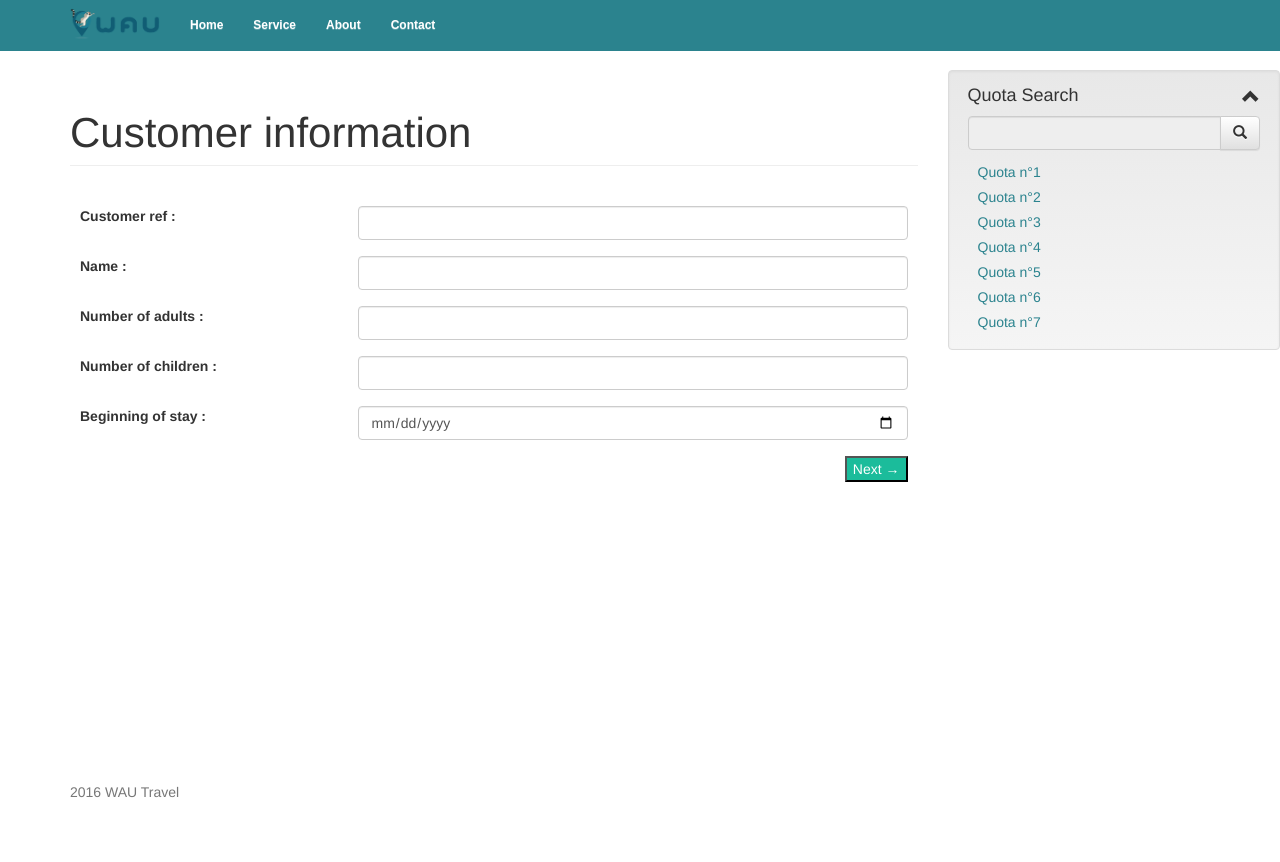
After one commit to WAUIO/Quota, a PHP site: template templates/info.twig in a window 1280 px wide. The commit adds this page. Run offline with PHP 8.4, Linux system fonts and the light colour scheme; the template is opened without the code that fills it, so the values that code supplies are empty; some libraries are stand-ins or nearby versions.

Commit message:
change file name

```diff
--- /dev/null
+++ b/public/css/info.css
@@ -0,0 +1,21 @@
+
+.form-submit {
+    float: right;
+    background-color: #1BBC9B;
+    color: #ffffff;
+    margin-right: 10px;
+}
+.form-control {
+    float: right;
+    width: 550px;
+
+
+}
+.form-label {
+    float: left;
+
+
+}
+.field {
+    margin: 1px 10px 10px 10px;
+}
--- a/public/css/style.css
+++ b/public/css/style.css
@@ -9,27 +9,31 @@ footer {
     background: #2B838E;
 }
 
+#logo{
+    width: 90px;
+    position: relative;
+    top:-10px;
+}
+
 .title-logo, .navbar-nav{
     color:white;
 }
-
 .content {
     top:0;
  }
 .sidebar-outer {
-    min-width: 100px;
     position: relative;
 }
 .well{
     padding-top: 5px;
     right:0;
-    width: 100%;
     min-width: 200px;
 }
 #search_glyphicon{
   cursor: pointer;
 }
 #quota_list{
+    margin-top: 10px;
     max-height:170px;
     overflow: auto;
     position: relative;
@@ -291,13 +295,13 @@ h3{
 .navbar-nav a{
     float: left;
     color: white;
-    text-transform: uppercase;
     font: bold 12px/25px Arial, Helvetica;
     text-decoration: none;
 }
 
 .navbar-nav li:hover > a{
     color: #000000;
+    background: #D1D3D4;
 }
 
 *html .navbar-nav li a:hover{ /* IE6 */
--- a/public/js/function.js
+++ b/public/js/function.js
@@ -1,6 +1,5 @@
 $(document).ready(function () {
     $('#quota_list').perfectScrollbar();
-
     $('.based_on').removeAttr("href");
 
     //detail hide
@@ -60,11 +59,6 @@ $(document).ready(function () {
     });
 
 
-    /**************/
-    $(".selectpicker").attr("disabled","disabled");
-    $(".form-control").attr("disabled","disabled");
-    $("#select-hotel").removeAttr("disabled");
-
     /*******checkbox event*******/
     $("input[type=checkbox]").click(function () {
         var checkbox_id = $('#'+$(this).closest(this).attr("id"));
@@ -77,151 +71,8 @@ $(document).ready(function () {
         }
     });
 
-    checkRoom();
-    simpleBase();
+
+    $(".selectpicker").attr("disabled","disabled");
+    $("#select-hotel").removeAttr("disabled");
+    $("#search_control").removeAttr("disabled");
 });
-
-
-/********************/
-function checkRoom() {
-    $('#select-hotel').change(function(){
-        var hotel=$('#select-hotel').find('option:selected').text();
-        if(hotel=="Sapphire"){
-            $("#doublebed").css("display","none");
-            $("#triplebed").show();
-            $("#extrabed").show();
-            $("[name='child']").show();
-        }
-        else if(hotel=="Ruby"){
-            $("#doublebed").show();
-            $("#extrabed").show();
-            $("[name='child']").show();
-            $("#triplebed").css("display","none");
-        }else if(hotel=="Gold"){
-            $("#doublebed").show();
-            $("#extrabed").css("display","none");
-            $("[name='child']").css("display","none");
-        }else if(hotel=="Jade"|| hotel=="Diamond"){
-            $("#singlebed").show();
-            $("#doublebed").show();
-            $("#triplebed").show();
-            $("#familybed").show();
-            $("#extrabed").show();
-            $("[name='child']").show();
-        }
-
-    });
-}
-
-
-function simpleBase(){
-    $("#save").click(function(){
-        var data="";
-        var hotel=$('#select-hotel').find('option:selected').text();
-
-
-        data+='hotel='+hotel;
-        if($("#single").is(':checked')){
-            var singleVal=$("#single").parents().eq(3).children().eq(1).children().find('option:selected').text();
-            data+=', singleVal='+singleVal;
-            var adultBreakfast = $("#adult-breakfast").parents().eq(3).children().eq(1).children().find('option:selected').text();
-            var adultLunch = $("#adult-lunch").parents().eq(3).children().eq(1).children().find('option:selected').text();
-            var adultDinner =  $("#adult-dinner").parents().eq(3).children().eq(1).children().find('option:selected').text();
-            if($("#adult-breakfast").is(':checked')){
-                data+=', adultBreakfast='+adultBreakfast;
-            }
-            if($("#adult-lunch").is(':checked')){
-                data+=', adultLunch='+adultLunch;
-            }
-            if($("#adult-dinner").is(':checked')){
-                data+=', adultDinner='+adultDinner;
-
-            }
-        }
-    });
-
-}
-
-function doubleBase(){
-    $("#save").click(function(){
-        var data="";
-        var hotel=$('#select-hotel').find('option:selected').text();
-        data+='hotel='+hotel;
-        if($("#double").is(':checked')){
-            var doubleVal=$("#double").parents().eq(3).children().eq(1).children().find('option:selected').text();
-            data+=', doubleVal='+doubleVal;
-            var adultBreakfast=$("#adult-breakfast").parents().eq(3).children().eq(1).children().find('option:selected').text();
-            var adultLunch=$("#adult-lunch").parents().eq(3).children().eq(1).children().find('option:selected').text();
-            var adultDinner=$("#adult-dinner").parents().eq(3).children().eq(1).children().find('option:selected').text();
-            if($("#adult-breakfast").is(':checked')){
-                data+=', adultBreakfast='+adultBreakfast;
-            }
-            if($("#adult-lunch").is(':checked')){
-                data+=', adultLunch='+adultLunch;
-            }
-            if($("#adult-dinner").is(':checked')){
-                data+=', adultDinner='+adultDinner;
-
-            }
-            alert(data);
-        }
-    });
-
-}
-
-function tripleBase(){
-    $("#save").click(function(){
-        var data="";
-        var hotel=$('#select-hotel').find('option:selected').text();
-        data+='hotel='+hotel;
-        if($("#triple").is(':checked')){
-            var tripleVal=$("#triple").parents().eq(3).children().eq(1).children().find('option:selected').text();
-            data+='tripleVal='+tripleVal;
-            var adultBreakfast=$("#adult-breakfast").parents().eq(3).children().eq(1).children().find('option:selected').text();
-            var adultLunch=$("#adult-lunch").parents().eq(3).children().eq(1).children().find('option:selected').text();
-            var adultDinner=$("#adult-dinner").parents().eq(3).children().eq(1).children().find('option:selected').text();
-            if($("#adult-breakfast").is(':checked')){
-                data+=', adultBreakfast='+adultBreakfast;
-            }
-            if($("#adult-lunch").is(':checked')){
-                data+=', adultLunch='+adultLunch;
-            }
-            if($("#adult-dinner").is(':checked')){
-                data+=', adultDinner='+adultDinner;
-
-            }
-            alert(data);
-        }
-    });
-
-}
-
-
-function extraBase(){
-    $("#save").click(function(){
-        var data="";
-        var hotel=$('#select-hotel').find('option:selected').text();
-        data+='hotel='+hotel;
-        var extra_adult = $("#extra-adult");
-        var adult_breakfast = $("#adult-breakfast");
-        var adult_lunch = $("#adult-lunch");
-        var adult_dinner = $("#adult-dinner");
-        if(extra_adult.is(':checked')){
-            var extraVal= extra_adult.parents().eq(3).children().eq(1).children().find('option:selected').text();
-            data+='extraVal='+extraVal;
-            var adultBreakfast=adult_breakfast.parents().eq(3).children().eq(1).children().find('option:selected').text();
-            var adultLunch=adult_lunch.parents().eq(3).children().eq(1).children().find('option:selected').text();
-            var adultDinner=adult_dinner.parents().eq(3).children().eq(1).children().find('option:selected').text();
-            if(adult_breakfast.is(':checked')){
-                data+=', adultBreakfast='+adultBreakfast;
-            }
-            if(adult_lunch.is(':checked')){
-                data+=', adultLunch='+adultLunch;
-            }
-            if(adult_dinner.is(':checked')){
-                data+=', adultDinner='+adultDinner;
-            }
-        }
-    });
-
-}
--- /dev/null
+++ b/templates/info.twig
@@ -0,0 +1,42 @@
+{% extends 'layout.twig' %}
+
+{% block edit_client %}
+    <div class="col-xs-9 content">
+        <h1 class="page-header">
+            Customer information
+        </h1>
+        <div class="customer_info">
+            <table class="flat-table">
+                <tbody>
+
+                <form action="submit">
+                    <div class="field">
+                        </br>
+                        <label class="form-label">Customer ref : </label>
+                        <input type="text" class="form-control"  required="required"/></br> </br>
+                    </div>
+                    <div class="field">
+                        <label class="form-label">Name : </label>
+                        <input type="text" class="form-control"> </br> </br>
+                    </div>
+                    <div class="field">
+                        <label class="form-label">Number of adults : </label>
+                        <input type="number" class="form-control" > </br> </br>
+                    </div>
+                    <div class="field">
+                        <label class="form-label">Number of children : </label>
+                        <input type="number" class="form-control" > </br> </br>
+                    </div>
+                    <div class="field">
+                        <label class="form-label">Beginning of stay : </label>
+                        <input type="date" class="form-control" > </br> </br>
+                    </div>
+
+                    <input type="submit" class="form-submit" value="Next &rarr;">
+                </form>
+
+                </tbody>
+            </table>
+        </div>
+    </div>
+{% endblock edit_client %}
--- a/templates/layout.twig
+++ b/templates/layout.twig
@@ -21,6 +21,7 @@
 
     <!--Stylesheet-->
     <link href="/css/style.css" rel="stylesheet">
+    <link href="/css/info.css" rel="stylesheet">
     <link href="/css/funky.css" rel="stylesheet">
     <link href="/css/perfect-scrollbar.min.css" rel="stylesheet">
 
@@ -40,20 +41,19 @@
                 <span class="icon-bar"></span>
                 <span class="icon-bar"></span>
             </button>
-            <a class="navbar-brand title-logo" href="{{ base_url() }}">WAU Travel</a>
+            <a class="navbar-brand title-logo" href="{{ base_url() }}"><img class="center-block" id="logo" src="/images/logo_new.png"/></a>
         </div>
         <!-- Collect the nav links, forms, and other content for toggling -->
         <div class="collapse navbar-collapse" id="bs-example-navbar-collapse-1">
             <ul  class="nav navbar-nav" id="menu">
                 <li><a href="#">Home</a></li>
                 <li>
-                    <a href="#">Categories</a>
+                    <a href="#">Service</a>
                     <ul>
                         <li><a href="#">Room</a></li>
-                        <li><a href="#">Benefit</a></li>
+                        <li><a href="#">Prestation</a></li>
                     </ul>
                 </li>
-                <li><a href="#">Work</a></li>
                 <li><a href="#">About</a></li>
                 <li><a href="#">Contact</a></li>
             </ul>
@@ -63,9 +63,56 @@
     <!-- /.container -->
 </nav>
 
-{% block body %}
+<!-- Page Content -->
+<div class="container">
+    <div class="row">
+        {% block edit_client %}
+        {% endblock edit_client %}
 
-{% endblock body %}
+        {% block room_quota %}
+        {% endblock room_quota %}
+
+        {% block search_menu %}
+            <!--Content RIGHT-->
+            <div class="col-xs-3" >
+                <div class="fixed">
+                    <div class="well">
+                        <h4>Quota Search <span id="search_glyphicon" class="glyphicon glyphicon-chevron-up"></span></h4>
+                        <div class="input-group">
+                            <input type="text" class="form-control search_control" disabled="disabled">
+                            <span class="input-group-btn">
+                            <button class="btn btn-default" type="button">
+                                <span class="glyphicon glyphicon-search"></span>
+                            </button>
+                            </span>
+                        </div>
+                        <!-- /.input-group -->
+                        <div class="row" id="quota_list">
+                            <div class="col-lg-12">
+                                {% for i in 1..20 %}
+                                    <div class="quota_lists">
+                                        <a href="#">Quota n°{{ i }}</a>
+                                    </div>
+                                {% endfor %}
+                            </div>
+                            <!-- /.col-lg-6 -->
+                        </div>
+                    </div>
+
+                    {% block menu_room %}
+                    {% endblock menu_room %}
+
+                </div>
+            </div>
+        {% endblock search_menu %}
+
+        {% block edit_room %}
+        {% endblock edit_room %}
+
+    </div>
+    <!-- /.row -->
+</div>
+<!-- /.container -->
 
 <footer class="footer">
     <div class="container" style="margin-top: auto">
```
Also changed, not shown: other parts of public/css/style.css (+18 -19 lines), application/Http/Controller/QuotaViewController.php (+6 -4 lines), application/Utils/RoomBase.php (+29 -30 lines), templates/room_quota.twig (renamed from templates/index.twig, +13 -43 lines), public/images/wau_mada_logo.png (added).
